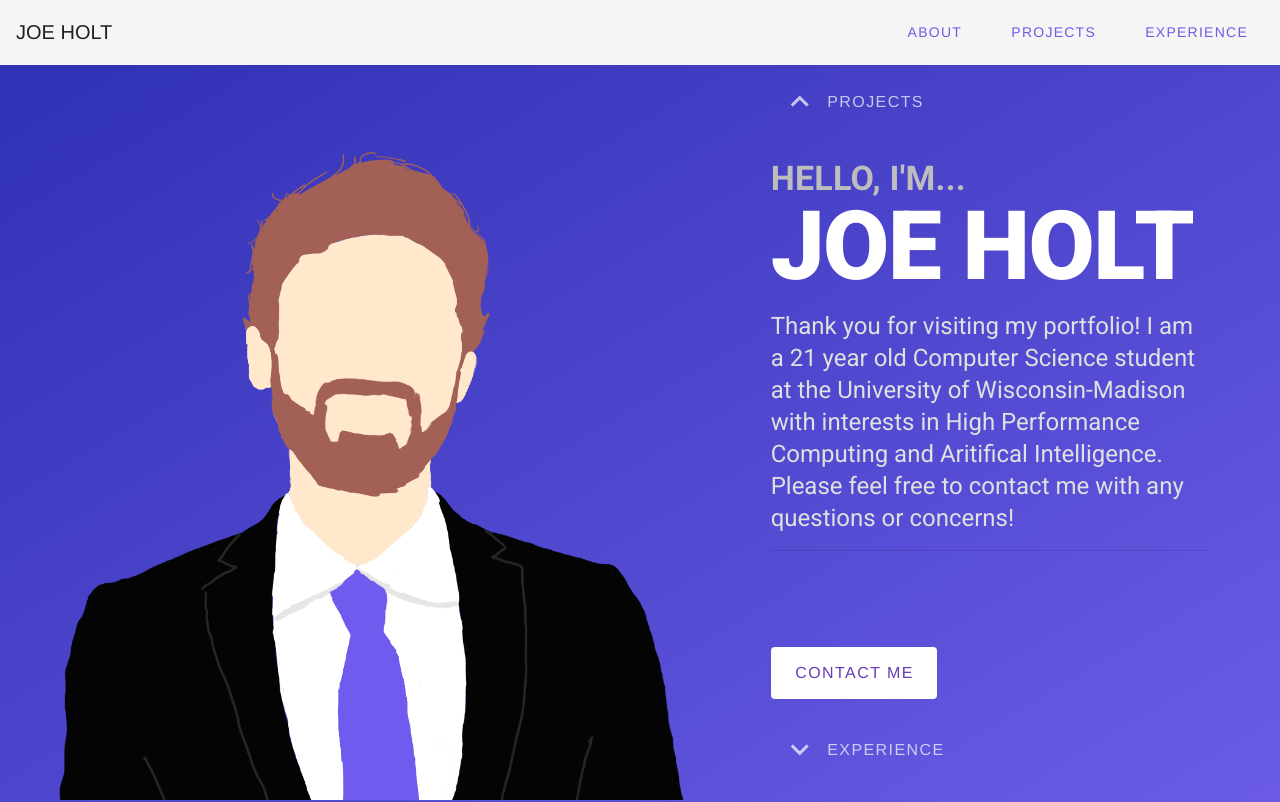
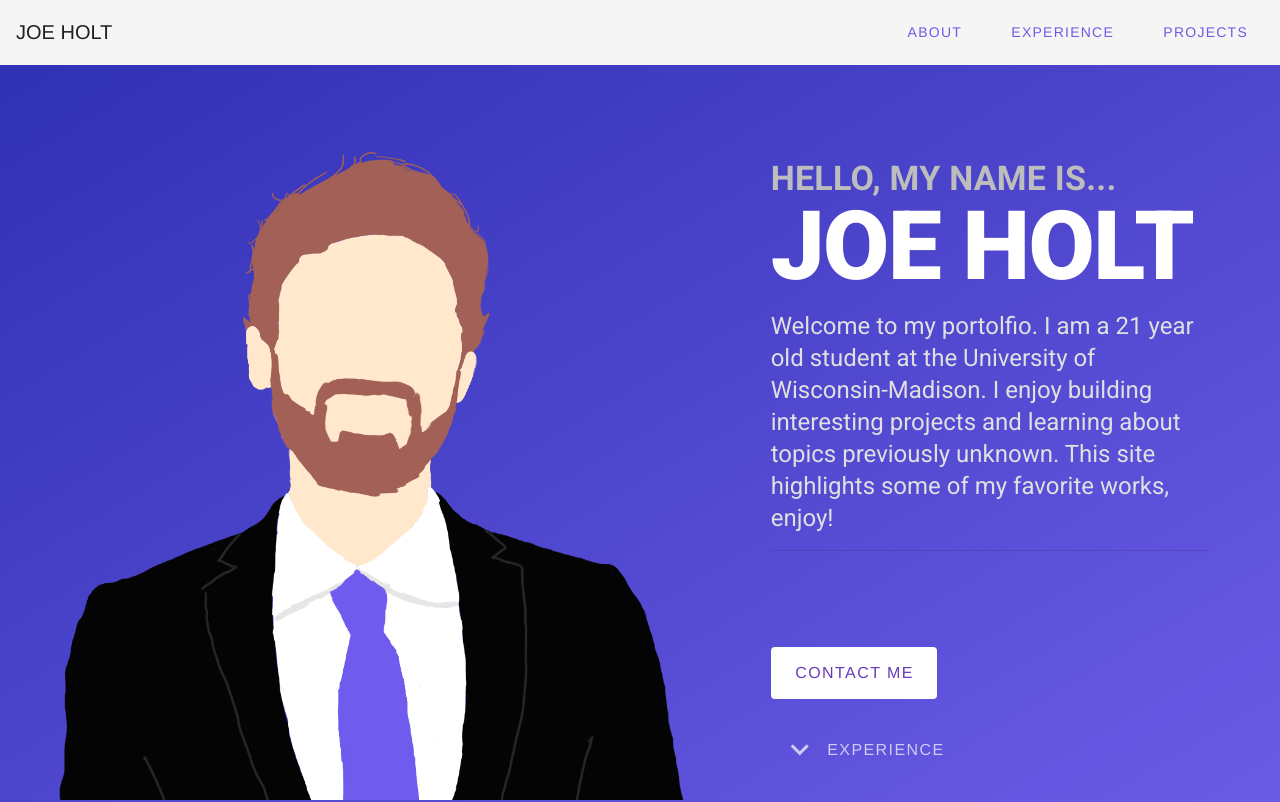
Before and after one commit to JoeHolt/Portfolio, a Vue app: page /#/ in a window 1280 px wide. Shown: the top 802 px of the page. Built offline with nearby package versions, Linux system fonts and the light colour scheme.

Commit message:
JHD-0005: Updated navigation to reflect layout
- Also fixed bug where course work view could not close

```diff
--- a/src/components/AppNavigation.vue
+++ b/src/components/AppNavigation.vue
@@ -56,8 +56,8 @@ export default {
       active: 0,
       items: [
         { title: 'About', scroll: '#about' },
+        { title: 'Experience', scroll: '#experience' },
         { title: 'Projects', scroll: '#projects' },
-        { title: 'Experience', scroll: '#experience' }
       ]
     };
   },
--- a/src/components/ClassWork.vue
+++ b/src/components/ClassWork.vue
@@ -22,7 +22,7 @@
         {{ skill.title }}</v-toolbar-title
       >
       <v-spacer></v-spacer>
-      <v-btn icon @click="coursesOpened = false">
+      <v-btn icon @click="open = false">
         <v-icon>mdi-close</v-icon>
       </v-btn>
     </v-toolbar>
--- a/src/components/GeneralImageHeader.vue
+++ b/src/components/GeneralImageHeader.vue
@@ -10,10 +10,6 @@
         <!-- Make a new grid to center on this side -->
         <v-container style="height: 100%;">
           <v-row style="height: 10%; opacity: 70%;" align="start" justify="start">
-            <v-btn text x-large class="white--text" @click="$emit('projectsClicked')" v-scroll-to="'#projects'">
-              <v-icon color="white" class="mr-2" large>mdi-chevron-up</v-icon>
-              PROJECTS
-            </v-btn>
           </v-row>
           <v-row style="height: 80%;" align="center">
             <v-col class="mr-12">
@@ -57,7 +53,7 @@ export default {
   name: 'GeneralImageHeader',
   data() {
     return {
-      preTitle: "HELLO, I'M...",
+      preTitle: "HELLO, MY NAME IS...",
       title: 'JOE HOLT'
     };
   },
@@ -65,7 +61,7 @@ export default {
     description() {
       var yrs =
         new Date(new Date() - new Date('11/10/1999')).getFullYear() - 1970;
-      return `Thank you for visiting my portfolio! I am a ${yrs} year old Computer Science student at the University of Wisconsin-Madison with interests in High Performance Computing and Aritifical Intelligence. Please feel free to contact me with any questions or concerns!`;
+      return `Welcome to my portolfio. I am a ${yrs} year old student at the University of Wisconsin-Madison. I enjoy building interesting projects and learning about topics previously unknown. This site highlights some of my favorite works, enjoy!`;
     }
   }
 };
```
